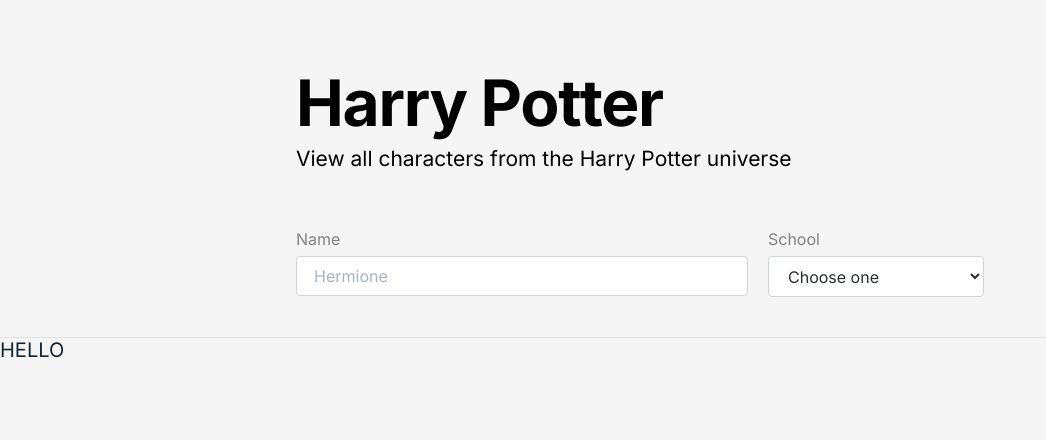
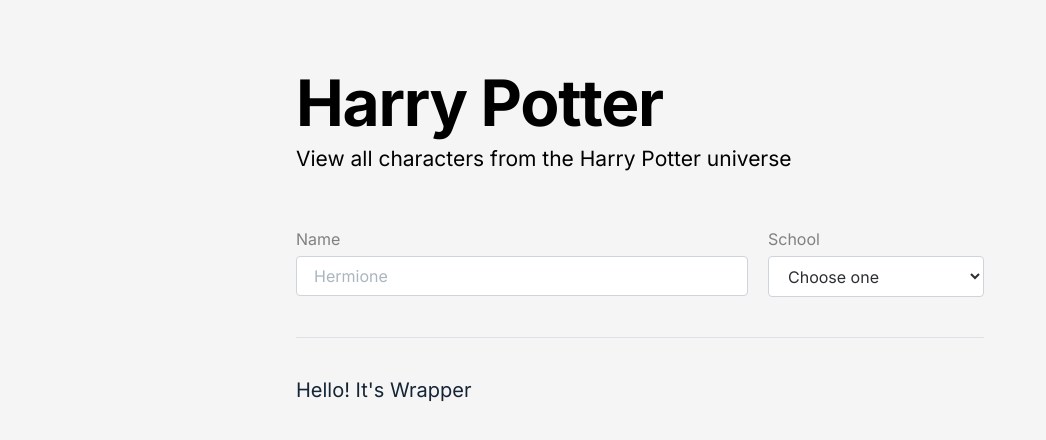
Before and after one commit to Andrei-Beliakov/hp_react, a React (Create React App) app: page / in a window 1280 px wide. Shown: the top 440 px of the page, without its empty margins (0-1046 px from the left). Built offline with nearby package versions, Linux system fonts and the light colour scheme.

Commit message:
feat: add Wrapper and Cards components and styles

```diff
--- a/src/Layout/Header/Header.jsx
+++ b/src/Layout/Header/Header.jsx
@@ -13,18 +13,23 @@
           {/* ФОРМА С ИНПУТОМ И ВЫБОРОМ   */}
           <form className={s.header__form}>
             {/* INPUT   */}
-            <label for="input">
+            <label htmlFor="input">
               <span>Name</span>
               <input
+                onChange={(ev) => console.log(ev.target.value)}
                 className={s.form__input}
                 id="input"
                 placeholder="Hermione"
               />
             </label>
             {/* SELECT   */}
-            <label for="select">
+            <label htmlFor="select">
               <span>School</span>
-              <select className={`${s.form__input} ${s.select}`} id="select">
+              <select
+                onClick={() => console.log("click select")}
+                className={`${s.form__input} ${s.select}`}
+                id="select"
+              >
                 <option value="">Choose one</option>
                 <option value="Gryffindor">Gryffindor</option>
                 <option value="Slytherin">Slytherin</option>
--- a/src/Layout/Header/Header.module.css
+++ b/src/Layout/Header/Header.module.css
@@ -1,8 +1,3 @@
-.container {
-  max-width: 688px;
-  margin: 0 auto;
-}
-
 .header {
   text-align: left;
   position: relative;
--- a/src/Layout/Layout.jsx
+++ b/src/Layout/Layout.jsx
@@ -1,11 +1,14 @@
 import React from "react";
 import { Header } from "./Header/Header";
+import s from "../Layout/Layout.module.css";
 
 export const Layout = ({ children }) => {
   return (
     <>
-      <Header />
-      <main>{children}</main>
+      <div className={s.container}>
+        <Header />
+        <main>{children}</main>
+      </div>
     </>
   );
 };
--- /dev/null
+++ b/src/Layout/Layout.module.css
@@ -0,0 +1,4 @@
+.container {
+  max-width: 688px;
+  margin: 0 auto;
+}
--- a/src/app/App.jsx
+++ b/src/app/App.jsx
@@ -1,9 +1,14 @@
+import { data } from "../data/data.js";
 import { Layout } from "../Layout/Layout";
+import { Wrapper } from "../components/wrapper/Wrapper";
 
 function App() {
+  console.log(data);
   return (
     <>
-      <Layout>HELLO</Layout>
+      <Layout>
+        <Wrapper>Hello! It's Wrapper</Wrapper>
+      </Layout>
     </>
   );
 }
--- /dev/null
+++ b/src/components/cards/Cards.jsx
@@ -0,0 +1,6 @@
+import React from "react";
+import s from "./Cards.module.css";
+
+export const Cards = () => {
+  return <div>Cards</div>;
+};
--- /dev/null
+++ b/src/components/wrapper/Wrapper.jsx
@@ -0,0 +1,6 @@
+import React from "react";
+import s from "./Wrapper.module.css";
+
+export const Wrapper = ({ children }) => {
+  return <div className={s.cards__wrapper}>{children}</div>;
+};
--- /dev/null
+++ b/src/components/wrapper/Wrapper.module.css
@@ -0,0 +1,9 @@
+.cards__wrapper {
+  text-align: center;
+  display: flex;
+  flex-wrap: wrap;
+  flex-direction: row;
+  justify-content: space-between;
+  padding: 40px 0 40px;
+  gap: 20px 20px;
+}
```
Also changed, not shown: src/components/cards/Cards.module.css (added, +40 -0 lines).
